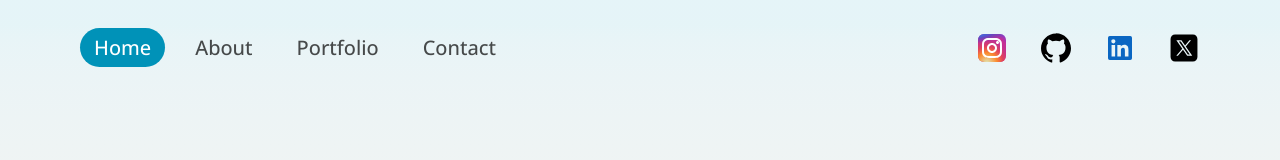
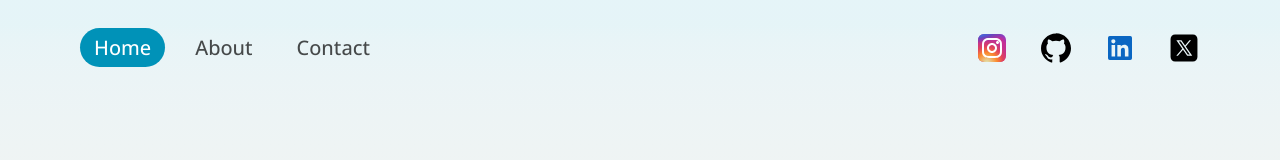
Before and after one commit to Zain-Khoso/Zain-Khoso, a Next.js app: page / in a window 1280 px wide. Shown: the top 160 px of the page. Built offline with nearby package versions, Linux system fonts and the light colour scheme; a web font is replaced by a local one.

Commit message:
fix: Navbar

```diff
--- a/src/components/Navbar/index.tsx
+++ b/src/components/Navbar/index.tsx
@@ -13,7 +13,6 @@ import HamburgerMenu from "./HamburgerMenu";
 const links = [
   { url: "/", title: "Home" },
   { url: "/about", title: "About" },
-  { url: "/portfolio", title: "Portfolio" },
   { url: "/contact", title: "Contact" },
 ];
 
```
